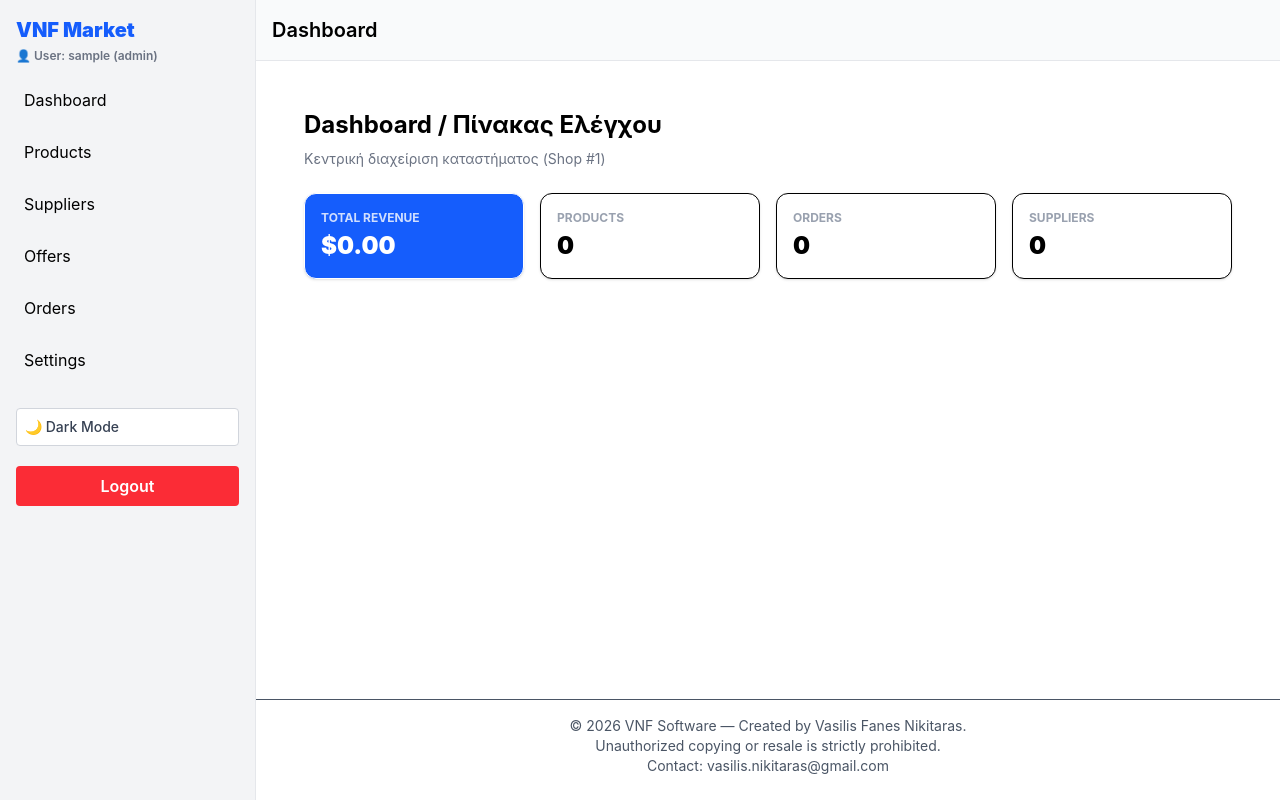
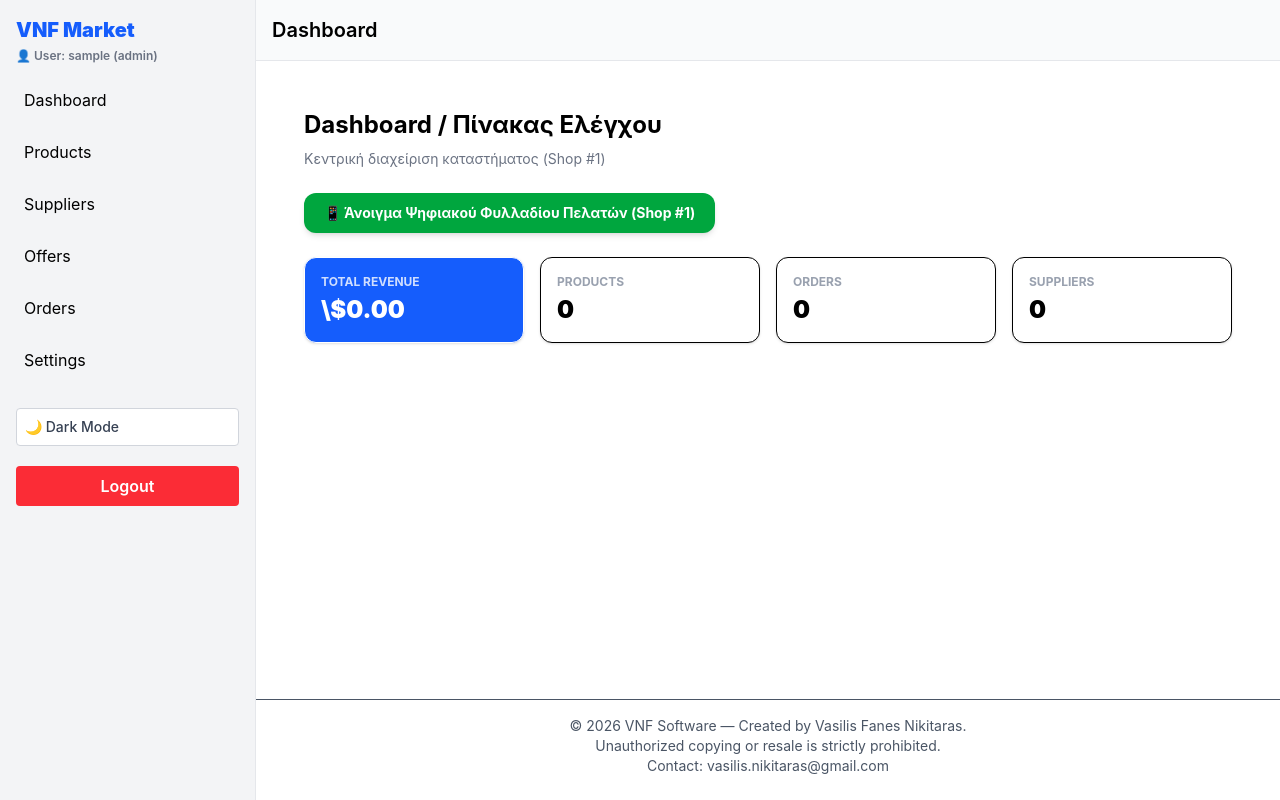
Before and after one commit to vasilisnikitaras/supermarket-app-, a Next.js app: page / in a window 1280 px wide. Built offline with nearby package versions, Linux system fonts and the light colour scheme; no server answers; the database is empty; sample sign-in values are in the browser's storage.

Commit message:
feat: embed direct dynamic shortcut button to public storefront catalogs

```diff
--- a/src/app/page.tsx
+++ b/src/app/page.tsx
@@ -43,13 +43,24 @@ export default function DashboardPage() {
       <h1 className="text-2xl font-bold mb-2">Dashboard / Πίνακας Ελέγχου</h1>
       <p className="text-gray-500 text-sm mb-6">Κεντρική διαχείριση καταστήματος (Shop #{shopId})</p>
 
+      {/* 👑 LIVE CUSTOMER VIEW BUTTON: Πατάς και σε πάει κατευθείαν στο φυλλάδιο χωρίς να γράφεις τίποτα στην μπάρα! */}
+      <div className="mb-6">
+        <a
+          href={`/public-offers/${shopId}`}
+          target="_blank"
+          className="inline-block bg-green-600 hover:bg-green-700 text-white font-bold py-2.5 px-5 rounded-xl shadow-md transition-colors text-sm cursor-pointer"
+        >
+          📱 Άνοιγμα Ψηφιακού Φυλλαδίου Πελατών (Shop #{shopId})
+        </a>
+      </div>
+
       {loading ? (
         <p className="text-gray-400">Φόρτωση στατιστικών καταστήματος...</p>
       ) : (
         <div className="grid grid-cols-1 sm:grid-cols-2 lg:grid-cols-4 gap-4 mb-8">
           <div className="p-4 border rounded-xl bg-blue-600 text-white shadow-sm">
             <p className="text-xs uppercase font-bold opacity-80">Total Revenue</p>
-            <p className="text-2xl font-black mt-1">${stats.revenue.toFixed(2)}</p>
+            <p className="text-2xl font-black mt-1">\${stats.revenue.toFixed(2)}</p>
           </div>
           <div className="p-4 border rounded-xl bg-white dark:bg-gray-800 text-black dark:text-white shadow-sm">
             <p className="text-xs uppercase font-bold text-gray-400">Products</p>
```
